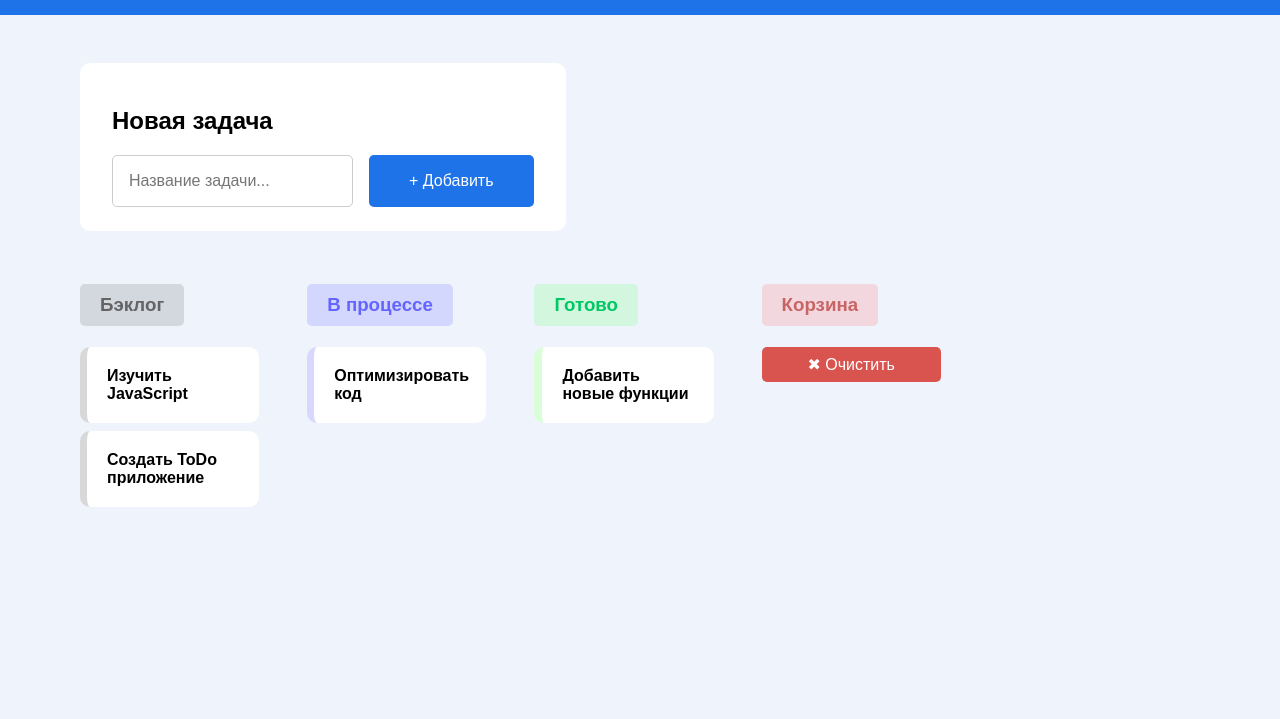
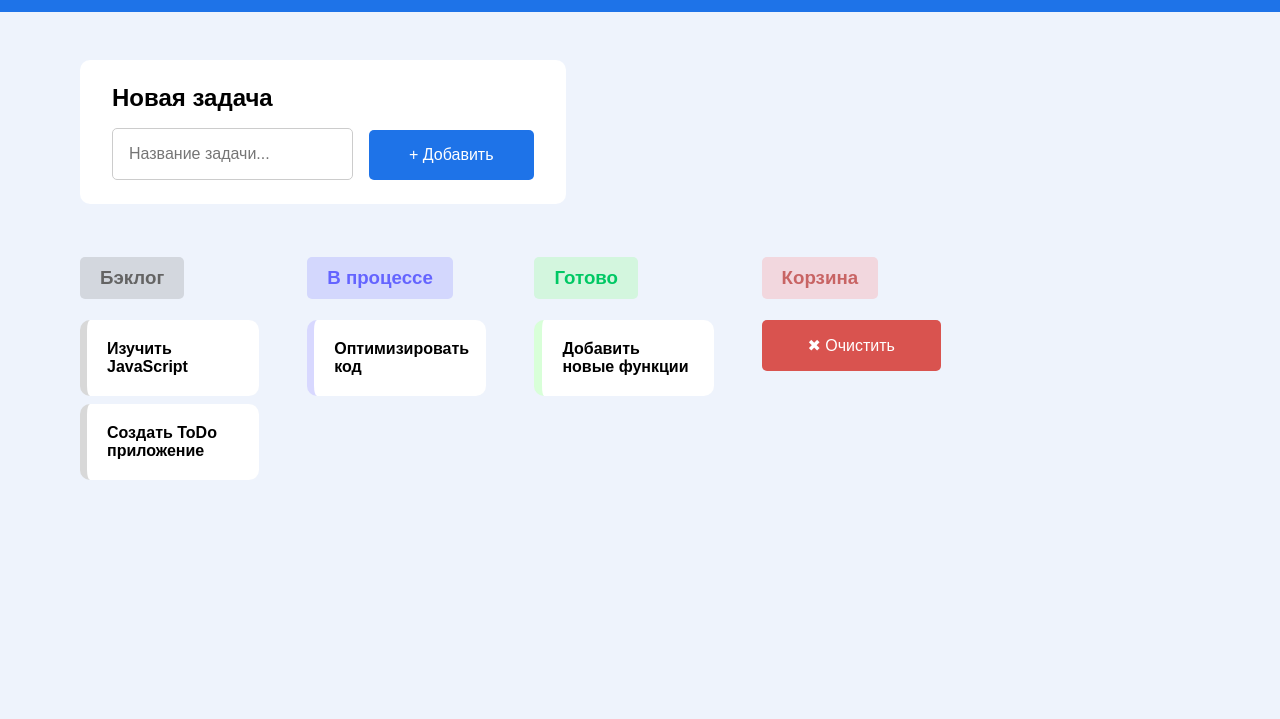
Before and after one commit to ogSulem/Todo-list, a plain HTML site: page index.html in a window 1280 px wide. Shown: the part 81-800 px from the top of the page. Drawn offline with Linux system fonts and the light colour scheme.

Commit message:
fix html tags

```diff
--- a/css/styles.css
+++ b/css/styles.css
@@ -6,29 +6,33 @@ body {
 }
 
 header {
-    font-family: Arial, sans-serif;
     background-color: #1e73e8;
     color: white;
-    padding: 0.5vw 4vw;
+    padding: 0.5vw 4.3vw;
     text-align: left;
     font-size: 1rem;
     font-weight: bold;
     margin-bottom: 3rem;
 }
 
-.container {
-    padding: 0.5rem 4rem;
-}
-
-.task-form {
+.add-task__form {
     background: white;
     padding: 1.5rem 2rem;
     border-radius: 0.625rem;
-    display: inline-block;
+    display: inline-flex;
+    gap: 1rem;
+    align-items: center;
 }
 
-.input-group {
+.add-task__form label {
+    font-weight: bold;
+    margin: 0;
+    font-size: 1.5rem;
+}
+
+.add-task__input-wrapper {
     display: flex;
+    flex-direction: column;
     gap: 1rem;
 }
 
@@ -44,16 +48,16 @@ button {
     background: #1e73e8;
     color: white;
     border: none;
-    padding: 0.5rem 2.5rem;
+    padding: 1rem 2.5rem;
     font-size: 1rem;
     border-radius: 0.3125rem;
     cursor: pointer;
+    align-self: flex-end;
 }
 
 .task-board {
     display: flex;
     gap: 3rem;
-    /* Используем rem */
     margin-top: 3rem;
 }
 
@@ -66,7 +70,8 @@ button {
 
 ul {
     list-style: none;
-    margin-left: -2.5rem;
+    margin-left: 0;
+    padding: 0;
     display: flex;
     flex-direction: column;
     gap: 0.5rem;
@@ -94,7 +99,7 @@ h3 {
 }
 
 .backlog li {
-    border-left: 0.4375rem solid rgb(100, 100, 100, 0.25);
+    border-left: 0.4375rem solid rgba(100, 100, 100, 0.25);
 }
 
 .progress h3 {
@@ -121,7 +126,7 @@ h3 {
 }
 
 .trash li {
-    border-left: 0.5r solid rgba(255, 100, 100, 0.25);
+    border-left: 0.5rem solid rgba(255, 100, 100, 0.25);
 }
 
 .clear-btn {
--- a/src/main.js
+++ b/src/main.js
@@ -27,13 +27,11 @@ render(new AddTaskFormComponent(), bodyContainer, RenderPosition.AFTERBEGIN);
 const taskBoardComponent = new TaskBoardComponent();
 render(taskBoardComponent, bodyContainer, RenderPosition.BEFOREEND);
 
-for (const [section, tasks] of Object.entries(initialTasks)) {
+Object.entries(initialTasks).forEach(([section, tasks]) => {
     const taskListElement = taskBoardComponent.getElement().querySelector(`.${section}`);
     const taskListComponent = new TaskListComponent();
+
     render(taskListComponent, taskListElement, RenderPosition.BEFOREEND);
 
-    tasks.forEach((task) => {
-        const taskComponent = new TaskComponent(task);
-        render(taskComponent, taskListComponent.getElement(), RenderPosition.BEFOREEND);
-    });
-}
+    tasks.forEach(task => render(new TaskComponent(task), taskListComponent.getElement(), RenderPosition.BEFOREEND));
+});
--- a/src/view/add-task-form-component.js
+++ b/src/view/add-task-form-component.js
@@ -3,13 +3,15 @@ import { createElement } from '../framework/render.js';
 
 function createAddTaskFormComponentTemplate() {
     return (
-        `<section class="task-form">
-            <h2>Новая задача</h2>
-            <form class="input-group">
-                <input type="text" placeholder="Название задачи...">
-                <button>+ Добавить</button>
-            </form>
-        </section>`
+        `<form class="add-task__form">
+            <div class="add-task__input-wrapper">
+                <label for="add-task">Новая задача</label>
+                <input type="text" name="task-name" id="add-task" placeholder="Название задачи..." required>
+            </div>
+            <button class="add-task__button button" type="submit">
+                <span>+ Добавить</span>
+            </button>
+        </form>`
     );
 }
 
--- a/src/view/header-component.js
+++ b/src/view/header-component.js
@@ -3,7 +3,7 @@ import { createElement } from '../framework/render.js';
 
 function createHeaderComponentTemplate() {
     return (
-        `<header class="container">
+        `<header>
             <h1>Список задач</h1>
         </header>`
     );
```
Also changed, not shown: src/view/task-board-component.js (indentation only).
